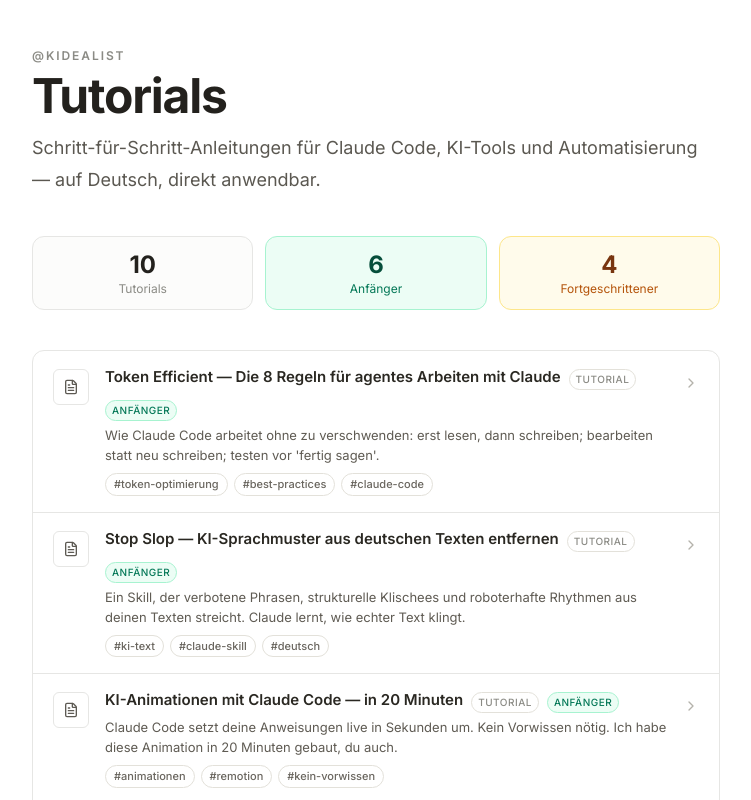
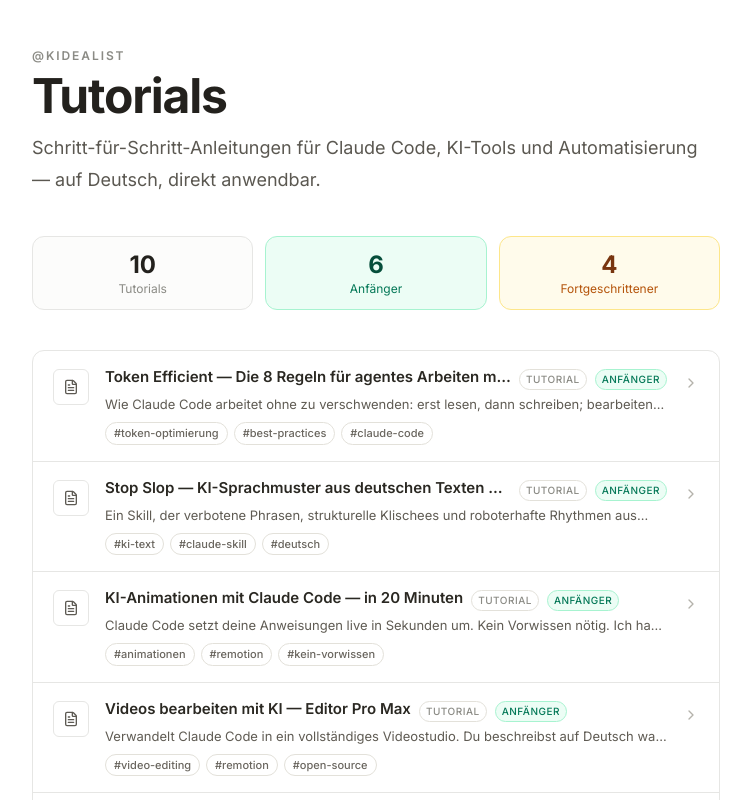
Before and after one commit to Mauricio-BiteBack/portfolio-web, a Next.js app: page /tutorials in a window 1280 px wide. Shown: the top 800 px of the page, without its empty margins (264-1015 px from the left). Built offline with nearby package versions, Linux system fonts and the light colour scheme.

Commit message:
fix: escape quotes tutorial page

```diff
--- a/src/app/tutorials/page.tsx
+++ b/src/app/tutorials/page.tsx
@@ -131,12 +131,12 @@
                 className="group flex items-start gap-3 border-b border-[#E6E6E4] px-4 py-4 transition-colors last:border-b-0 hover:bg-[#FAFAF8] sm:gap-4 sm:px-5"
               >
                 <span className="mt-0.5 flex h-9 w-9 shrink-0 items-center justify-center rounded-md border border-[#E6E6E4] bg-white text-[#5d5a53]">
-                  <svg xmlns="http://www.w3.org/2000/svg" width="16" height="16" viewBox="0 0 24 24" fill="none" stroke="currentColor" strokeWidth="2" strokeLinecap="round" strokeLinejoin="round" aria-hidden="true"><path d="M6 22a2 2 0 0 1-2-2V4a2 2 0 0 1 2-2h8a2.4 2.4 0 0 1 1.704.706l3.588 3.588A2.4 2.4 0 0 1 20 8v12a2 2 0 0 1-2 2z"/><path d="M14 2v5a1 1 0 0 0 1 1h5"/><path d="M10 9H8"/><path d="M16 13H8"/><path d="M16 17H8"/></svg>
+                  <svg xmlns="http://www.w3.org/2000/svg" width="24" height="24" viewBox="0 0 24 24" fill="none" stroke="currentColor" strokeWidth="2" strokeLinecap="round" strokeLinejoin="round" className="h-4 w-4" aria-hidden="true"><path d="M6 22a2 2 0 0 1-2-2V4a2 2 0 0 1 2-2h8a2.4 2.4 0 0 1 1.704.706l3.588 3.588A2.4 2.4 0 0 1 20 8v12a2 2 0 0 1-2 2z"/><path d="M14 2v5a1 1 0 0 0 1 1h5"/><path d="M10 9H8"/><path d="M16 13H8"/><path d="M16 17H8"/></svg>
                 </span>
 
                 <div className="min-w-0 flex-1">
-                  <div className="flex flex-wrap items-start gap-2">
-                    <h3 className="text-[15px] font-semibold leading-snug text-[#2a2822] group-hover:text-[#1E1D1A]">
+                  <div className="flex items-start gap-2">
+                    <h3 className="truncate text-[15px] font-semibold leading-snug text-[#2a2822] group-hover:text-[#1E1D1A]">
                       {tutorial.title}
                     </h3>
                     <span className="mt-0.5 hidden shrink-0 rounded-full border border-[#E3E1DA] bg-white px-1.5 py-0.5 text-[10px] font-medium uppercase tracking-wider text-[#8B8B85] sm:inline-block">
@@ -152,7 +152,7 @@
                       {tutorial.difficulty}
                     </span>
                   </div>
-                  <p className="mt-1 line-clamp-2 text-[13px] leading-5 text-[#5f5b53]">
+                  <p className="mt-1 line-clamp-1 text-[13px] leading-5 text-[#5f5b53]">
                     {tutorial.description}
                   </p>
                   <div className="mt-2 flex flex-wrap gap-1.5">
```
